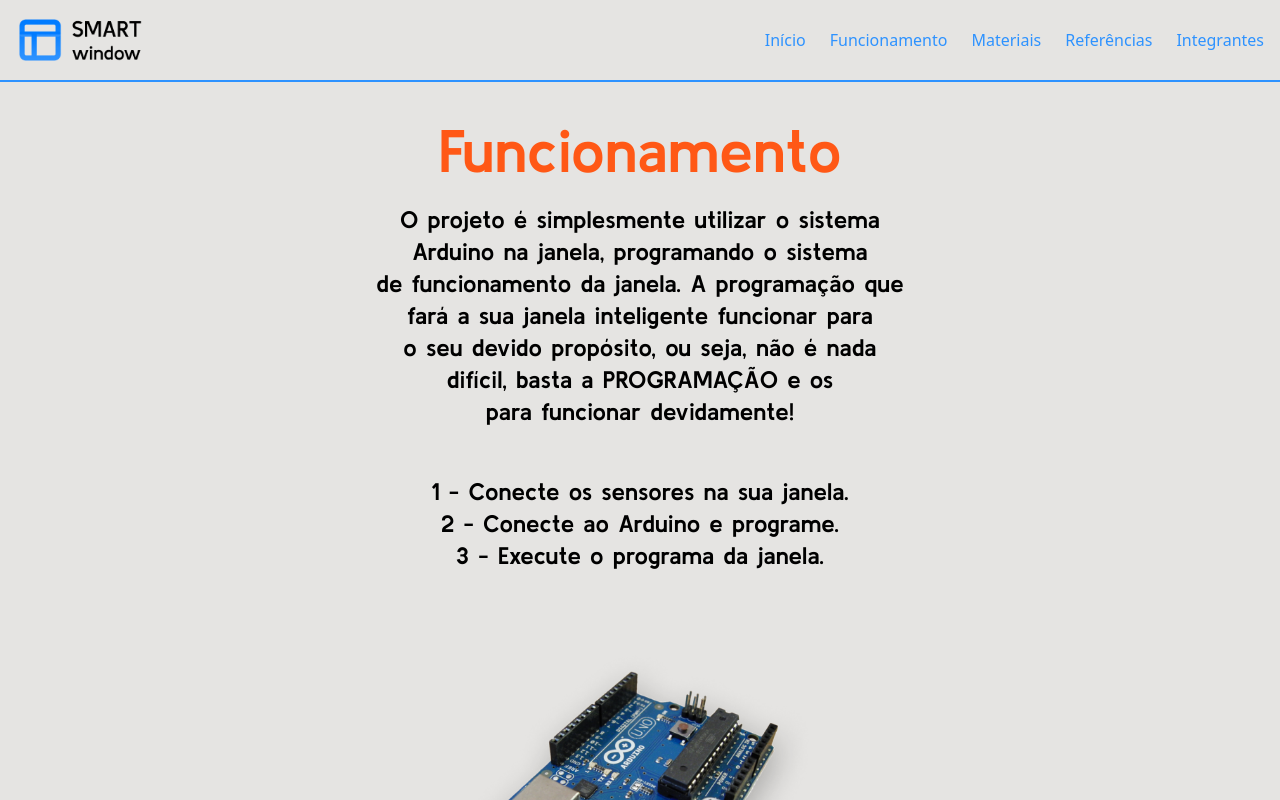
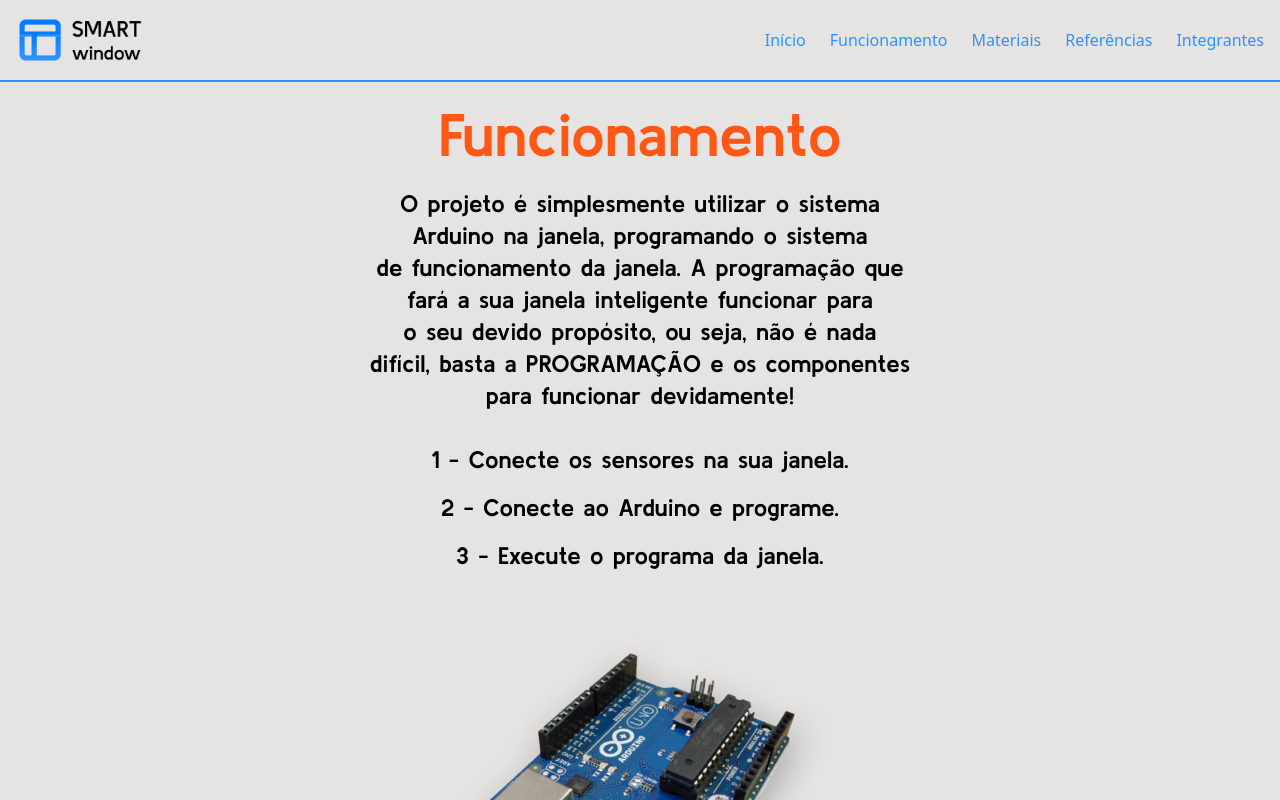
Before and after one commit to NicolasoProgramador/Tcc_1, a React (Vite) app: page /funcionamento in a window 1280 px wide. Shown: the top 800 px of the page. Built offline with nearby package versions, Linux system fonts and the light colour scheme.

Commit message:
13/09/24

```diff
--- a/src/pages/Bibliografia.jsx
+++ b/src/pages/Bibliografia.jsx
@@ -1,40 +1,41 @@
-import React from "react"
-import sensorchuva from '../public/sensor_chuva.png'
-import Header from './Header'
+import React from "react";
+import sensorchuva from '../public/sensor_chuva.png';
+import Header from './Header';
 
 function Bibliografia() {
   return (
     <>
       <Header />
-    <div id="bibliografia" className='px-4 py-5'>
       <br />
       <br />
       <br />
-      <br />
-      <h2 className="font-kulim text-orange text-3xl md:text-5xl font-bold text-center">
-        Referências Bibliográficas
+      <div id="bibliografia" className='min-h-screen bg-white px-4 sm:px-8 py-8'>
+        <h2 className="font-kulim text-orange text-3xl sm:text-4xl md:text-5xl font-bold text-center">
+          Referências <br /> Bibliográficas
         </h2>
-      <section className="flex flex-col items-center mt-6">
-        <p className="font-kulim text-center font-bold text-base md:text-2xl mt-2">
+        <section className="flex flex-col items-center mt-6 w-full max-w-screen-lg mx-auto">
+          <div className="w-full space-y-6">
+            <p className="font-kulim text-center font-bold text-base sm:text-lg md:text-2xl break-words">
               <a href="https://ecoinovar.com.br/cd2017/arquivos/artigos/ECO1729.pdf" target="_blank" rel="noopener noreferrer">
                 https://ecoinovar.com.br/cd2017/arquivos/artigos/ECO1729.pdf
               </a>
             </p>
-        <p className="font-kulim text-center font-bold text-base md:text-2xl mt-2">
+            <p className="font-kulim text-center font-bold text-base sm:text-lg md:text-2xl break-words">
               <a href="https://ric.cps.sp.gov.br/handle/123456789/7407" target="_blank" rel="noopener noreferrer">
                 https://ric.cps.sp.gov.br/handle/123456789/7407
               </a>
             </p>
-        <p className="font-kulim text-center font-bold text-base md:text-2xl mt-2">
+            <p className="font-kulim text-center font-bold text-base sm:text-lg md:text-2xl break-words">
               <a href="https://www.youtube.com/watch?v=Qgv7h8H24d0" target="_blank" rel="noopener noreferrer">
                 https://www.youtube.com/watch?v=Qgv7h8H24d0
               </a>
             </p>
-        <img src={sensorchuva} className='mt-6 w-48 md:w-96' alt="Sensor de chuva" />
+          </div>
+          <img src={sensorchuva} className='mt-6 w-40 sm:w-60 md:w-80' alt="Sensor de chuva" />
         </section>
       </div>
     </>
-  )
+  );
 }
 
-export default Bibliografia
+export default Bibliografia;
--- a/src/pages/Funcionamento.jsx
+++ b/src/pages/Funcionamento.jsx
@@ -1,35 +1,47 @@
-import React from 'react'
-import Arduino from '../public/arduino.png'
-import Header from './Header'
+import React from 'react';
+import Arduino from '../public/arduino.png';
+import Header from './Header';
 
 function Funcionamento() {
   return (
     <>
       <Header />
-    <div id="funcionamento">
-      <br /><br />
+      <br />
+      <br />
+      <br />
+      <div id="funcionamento" className='px-4 sm:px-8 py-8'>
+        <section className='flex flex-col items-center'>
+          <h1 className='font-kulim text-center text-4xl sm:text-5xl md:text-6xl text-orange font-bold'>
+            Funcionamento
+          </h1>
 
+          <p className="font-kulim text-center font-bold text-lg sm:text-xl md:text-2xl mt-6">
+            O projeto é simplesmente utilizar o sistema <br className="hidden sm:block"/>
+            Arduino na janela, programando o sistema <br className="hidden sm:block"/>
+            de funcionamento da janela. A programação que <br className="hidden sm:block"/>
+            fará a sua janela inteligente funcionar para <br className="hidden sm:block"/>
+            o seu devido propósito, ou seja, não é nada <br className="hidden sm:block"/>
+            difícil, basta a PROGRAMAÇÃO e os componentes <br className="hidden sm:block"/>
+            para funcionar devidamente!
+          </p>
 
-        <section className=' flex flex-col items-center'>
-            <br />
-            <br />
-            <br />
-            <h1 className='font-kulim text-center text-6xl text-orange font-bold'>Funcionamento</h1>
-            <br />
-            <p className="font-kulim text-center font-bold text-2xl">O projeto é simplesmente utilizar o sistema <br />Arduino na janela, programando o sistema <br />de funcionamento da janela. A programação que <br />fará a sua janela inteligente funcionar para <br />o seu devido propósito, ou seja, não é nada <br />difícil, basta a PROGRAMAÇÃO e os <br /> para funcionar devidamente!</p>
-            <br />
-            <br />
-            <p className="font-kulim text-center font-bold  text-2xl">1 - Conecte os sensores na sua janela.</p>
-            <p className="font-kulim text-center font-bold text-2xl">2 - Conecte ao Arduino e programe.</p>
-            <p className="font-kulim text-center font-bold text-2xl">3 - Execute o programa da janela.</p>
-            <br />
-            <img src= {Arduino}   width={400} className='mt-7' alt="" />
-            <br />
+          <div className="mt-8 space-y-4">
+            <p className="font-kulim text-center font-bold text-lg sm:text-xl md:text-2xl">
+              1 - Conecte os sensores na sua janela.
+            </p>
+            <p className="font-kulim text-center font-bold text-lg sm:text-xl md:text-2xl">
+              2 - Conecte ao Arduino e programe.
+            </p>
+            <p className="font-kulim text-center font-bold text-lg sm:text-xl md:text-2xl">
+              3 - Execute o programa da janela.
+            </p>
+          </div>
+
+          <img src={Arduino} className='mt-7 w-full max-w-xs sm:max-w-sm md:max-w-md' alt="Arduino" />
         </section>
-
-    </div>
+      </div>
     </>
-  )
+  );
 }
 
-export default Funcionamento
+export default Funcionamento;
--- a/src/pages/Home.jsx
+++ b/src/pages/Home.jsx
@@ -37,7 +37,7 @@ export default function Home() {
             Nossa Smart Window (Janela Inteligente) oferece a segurança que a sua residência precisa!
           </p>
           <p className='font-kulim font-bold text-lg md:text-2xl text-center mt-4'>
-            Oferecemos segurança e tecnologia à sua casa, <br />  para proteger de fortes chuvas, umidade, <br /> fumaça e também substâncias tóxicas pelo ar, <br />  simplesmente usando o sistema Arduino, onde <br /> o projeto irá identificar umidade ao redor e <br />  fumaça para automaticamente fechar a janela.
+            Oferecemos segurança e tecnologia à sua casa,para proteger de fortes chuvas, umidade, fumaça e também substâncias tóxicas pelo ar, simplesmente usando o sistema Arduino, onde o projeto irá identificar umidade ao redor e fumaça para automaticamente fechar a janela.
           </p>
           <img src={Pebble} className='mt-6 w-64 md:w-96' alt="" />
         </section>
```
Also changed, not shown: src/pages/Integrantes.jsx (+12 -0 lines). Lines whose indentation alone changed are shown as unchanged.
